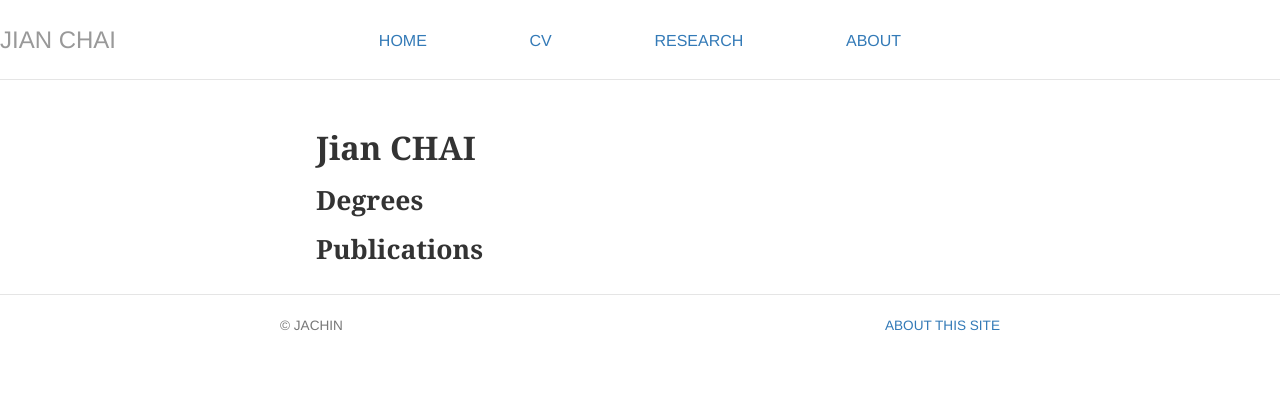
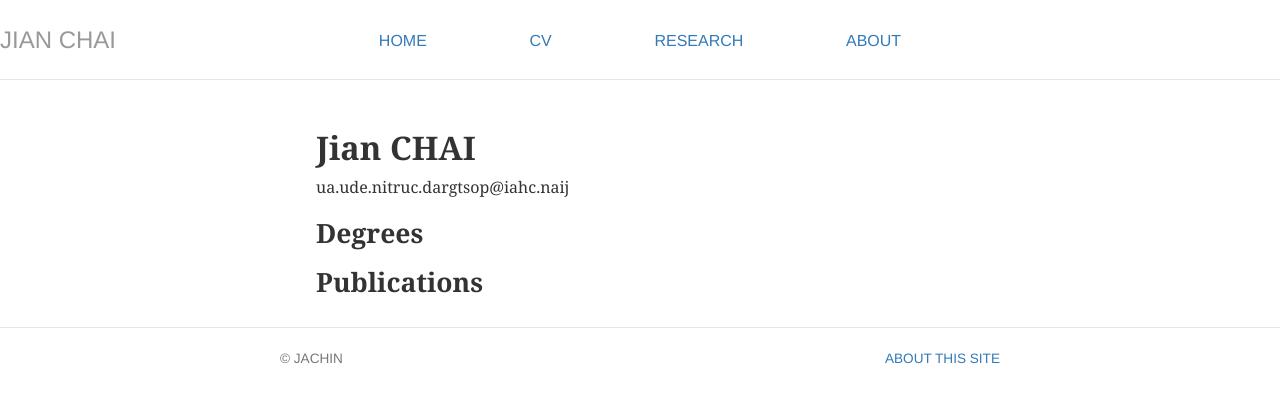
Before and after one commit to jachinchai/jachinchai.github.io, a Jekyll site: the page built from cv/index.html, in a window 1280 px wide. Shown: the top 403 px of the page. Built offline with Jekyll 4.4.1, drawn with Linux system fonts in a browser that asks for light colours; nearby versions of some CDN libraries.

Commit message:
Update index.html

```diff
--- a/cv/index.html
+++ b/cv/index.html
@@ -4,7 +4,10 @@ title: Jian Chai
 ---
 <div class="cv">
 	<div itemscope itemtype="http://data-vocabulary.org/Person">
-	<span itemprop="name"><h1>Jian CHAI</h1></span>
+		<span itemprop="name"><h1>Jian CHAI</h1></span>
+		<address>
+				<span class="obfuscate">jian.chai@postgrad.curtin.edu.au</span>
+		</address>
 	</div>
 	<h2>Degrees</h2>
 	<h2>Publications</h2>
```
